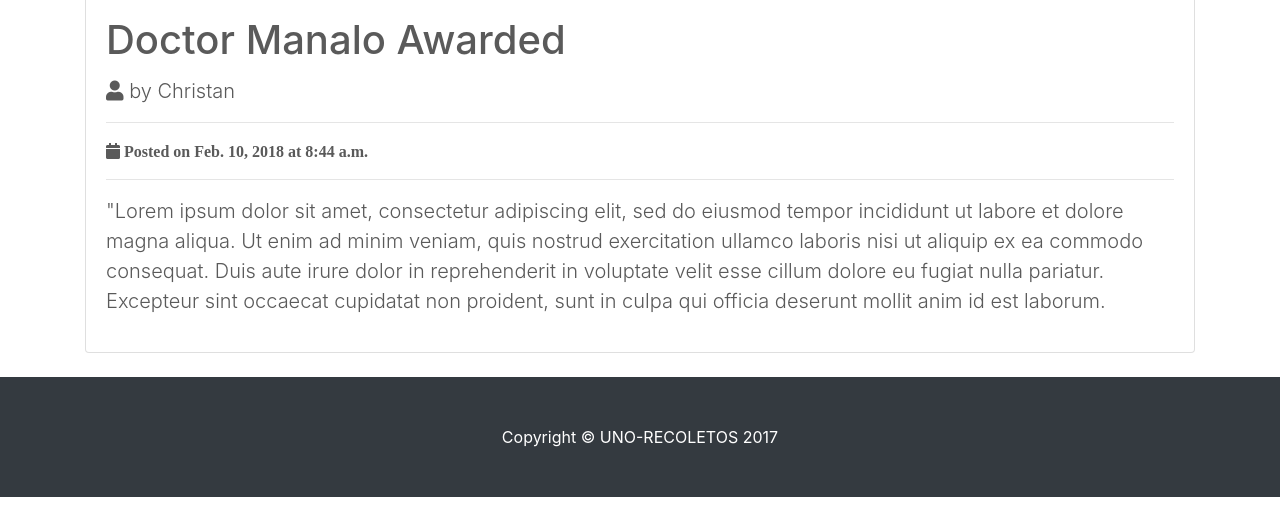
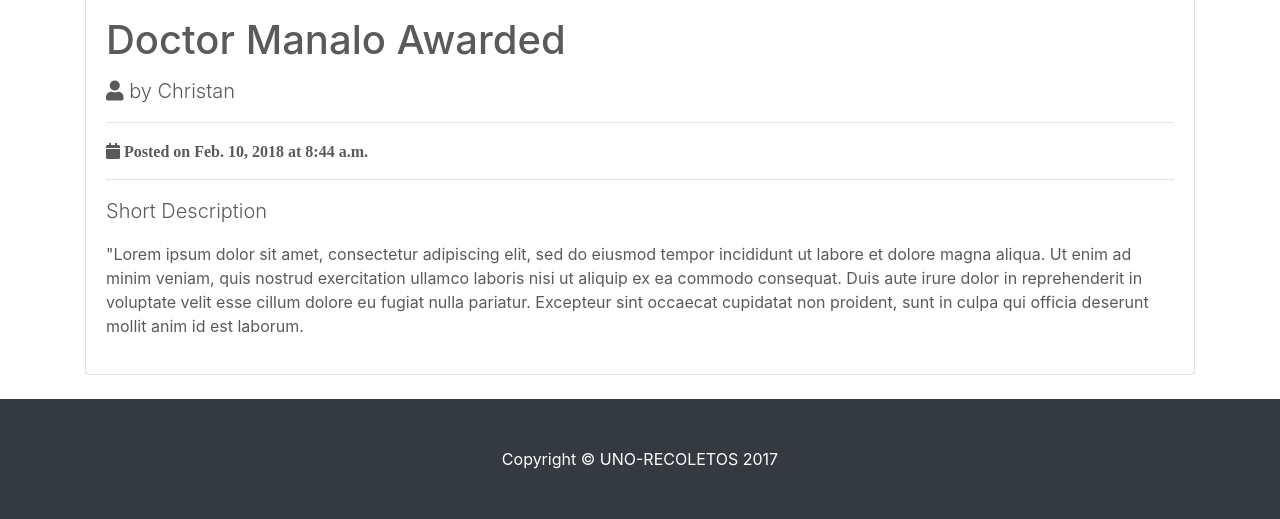
Before and after one commit to keirjeffreyvelez18/RBGS, a Django app: page /News/3 in a window 1280 px wide. Shown: the part 918-1437 px from the top of the page. Before the commit the page ends 1415 px from the top, so only its background shows below. Run offline with Django 3.2, Linux system fonts and the light colour scheme; data comes from the database, SQL or seed files in the repository; both versions use the stored data as it was after the commit; some libraries are stand-ins or nearby versions.

Commit message:
added posts for news

```diff
--- a/website/templates/website/news_item.html
+++ b/website/templates/website/news_item.html
@@ -12,8 +12,9 @@
             <p><i class="fas fa-calendar"> Posted on {{ object.news_date }} at {{ object.news_time }}</i></p>
             <hr>
             <p class="lead">
-                {{object.news_description}}
+                {{object.news_shortdesc}}
             </p>
+            <p>{{object.news_description}}</p>
         </div>
     </div>
     <br>
```
Also changed, not shown: db.sqlite3, media/UNO-R_Lobby.jpg (added), media/UNO-R_logo_at_the_Lobby.jpg (added), media/outreach.jpg (added), media/programs.jpg (added), media/research.jpg (added).
